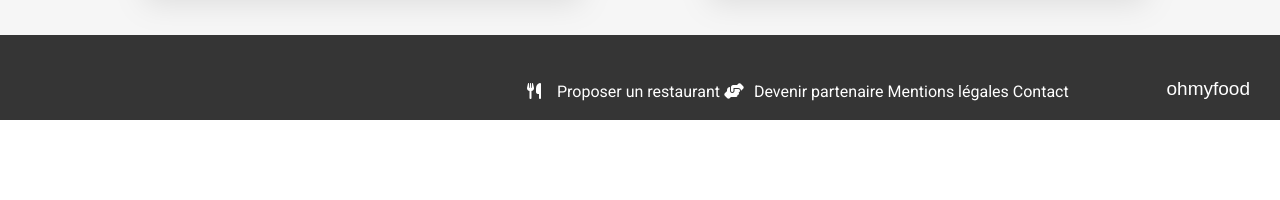
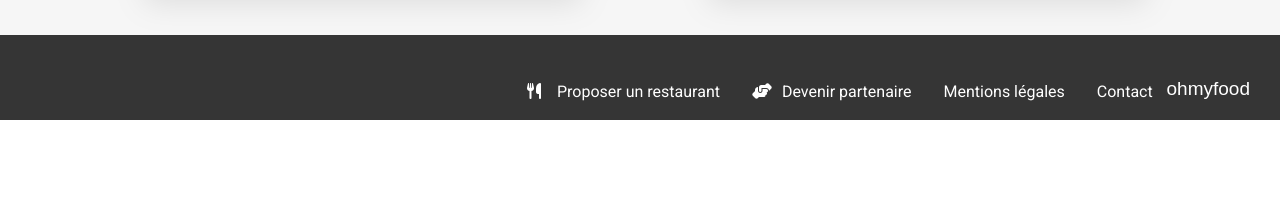
Before and after one commit to Solarusastoras/Projet-4-, a plain HTML site: page index.html in a window 1280 px wide. Shown: the part 1411-1611 px from the top of the page. Drawn offline with Linux system fonts and the light colour scheme; a web font is replaced by a local one.

Commit message:
LI ecart

```diff
--- a/SCSS/layouts/_footer.scss
+++ b/SCSS/layouts/_footer.scss
@@ -46,8 +46,8 @@ li {
     margin-left: 40%;
     padding-bottom: -5px;
   }
-  a .ul_bureau .ecart_li_bureau {
-    padding-right: 20px;
+   .ul_bureau .ecart_li_bureau {
+    padding-right: 30px;
     padding-bottom: 0px;
   }
 
```
Also changed, not shown: assets/CSS/style.css, 1 other file.
